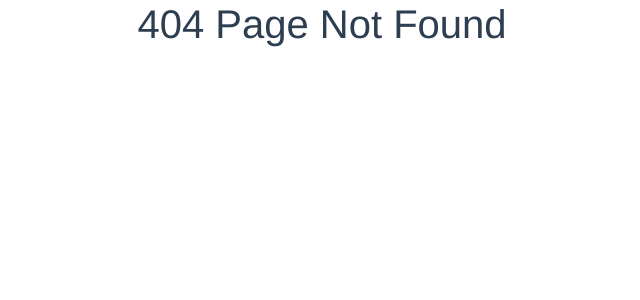
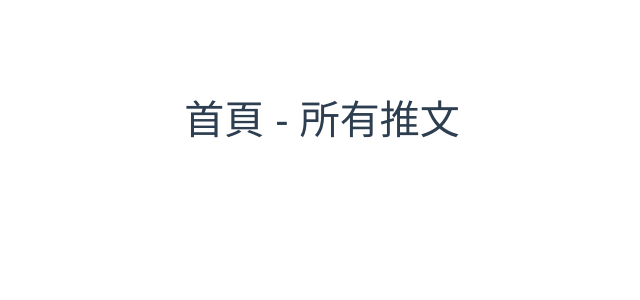
Before and after one commit to RyanHsun/simple-twitter-frontend, a Vue app: page /#/tweets in a window 1280 px wide. Before the commit this address led to /#/. Shown: the top 300 px of the page, without its empty margins (318-958 px from the left). Built offline with nearby package versions, Linux system fonts and the light colour scheme.

Commit message:
feat: add root route & setting redirect to Tweets.vue

```diff
--- a/src/router/index.js
+++ b/src/router/index.js
@@ -1,15 +1,25 @@
 import Vue from 'vue'
 import VueRouter from 'vue-router'
 import NotFound from '../views/NotFound.vue'
-
+import Tweets from '../views/Tweets.vue'
 
 Vue.use(VueRouter)
 
 const routes = [
   {
+    path: '/',
+    name: 'root',
+    redirect: '/tweets'
+  },
+  {
+    path: '/tweets',
+    name: 'tweets',
+    component: Tweets
+  },
+  {
     path: '*',
     name: 'not-found',
-    component: NotFound,
+    component: NotFound
   }
 ]
 
--- /dev/null
+++ b/src/views/Tweets.vue
@@ -0,0 +1,7 @@
+<template>
+  <div class="container py-5">
+    <h1 class="mt-5">
+      首頁 - 所有推文
+    </h1>
+  </div>
+</template>
```
